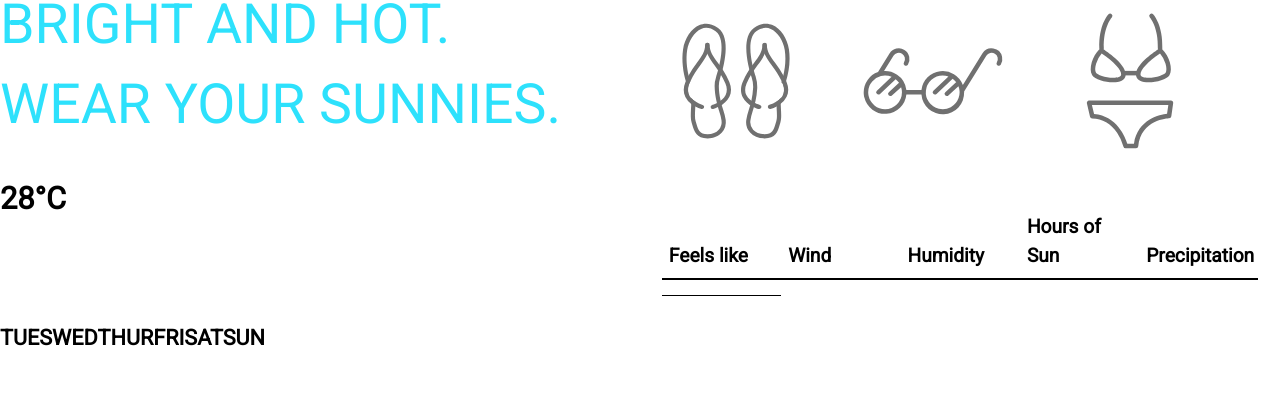
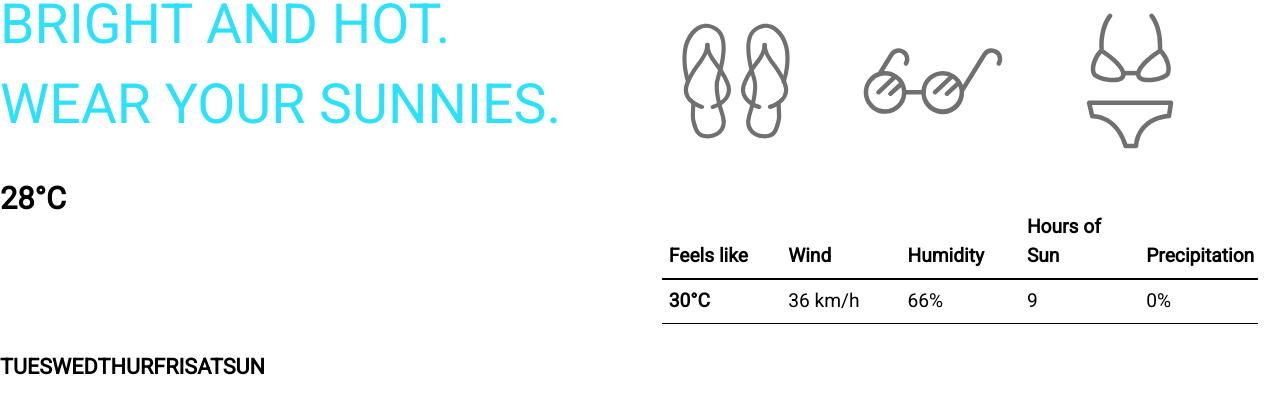
Before and after one commit to wearther/weather-app, a plain HTML site: page index.html in a window 1280 px wide. Shown: the part 77-485 px from the top of the page. Drawn offline with Linux system fonts and the light colour scheme.

Commit message:
Bottom of table

```diff
--- a/index.html
+++ b/index.html
@@ -59,7 +59,11 @@
           </thead>
           <tbody>
             <tr>
-              <th scope="row">
+              <th scope="row">30°C</th>
+              <td>36 km/h</td>
+              <td>66%</td>
+              <td>9</td>
+              <td>0%</td>
             </tr>
           </tbody>
         </table>
```
